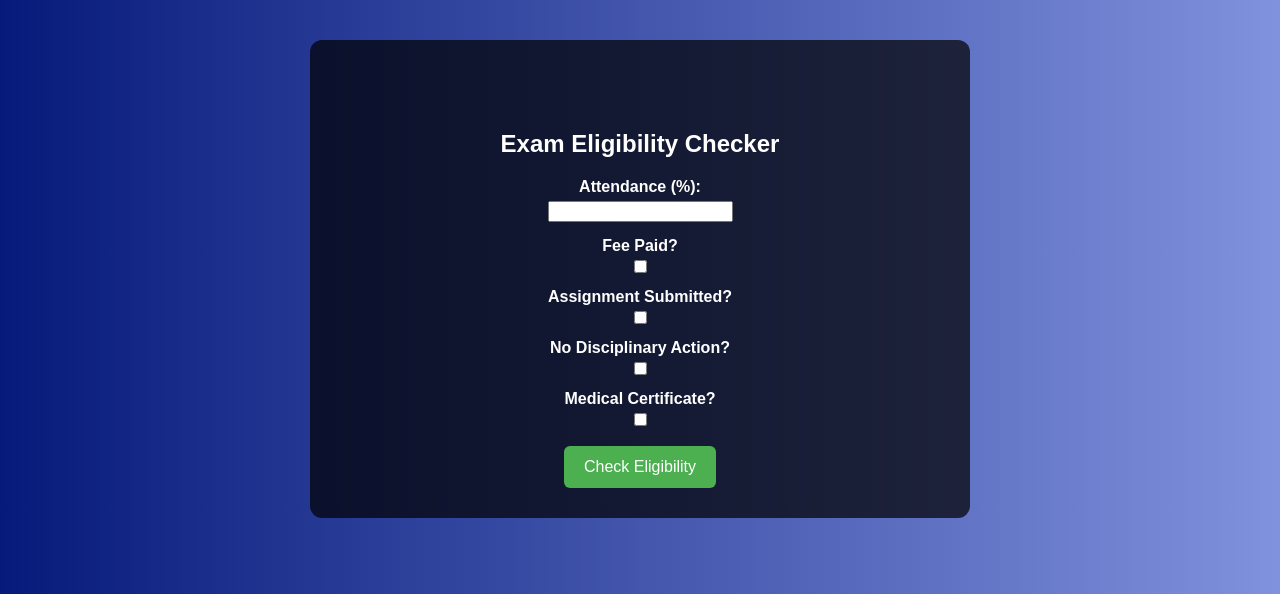
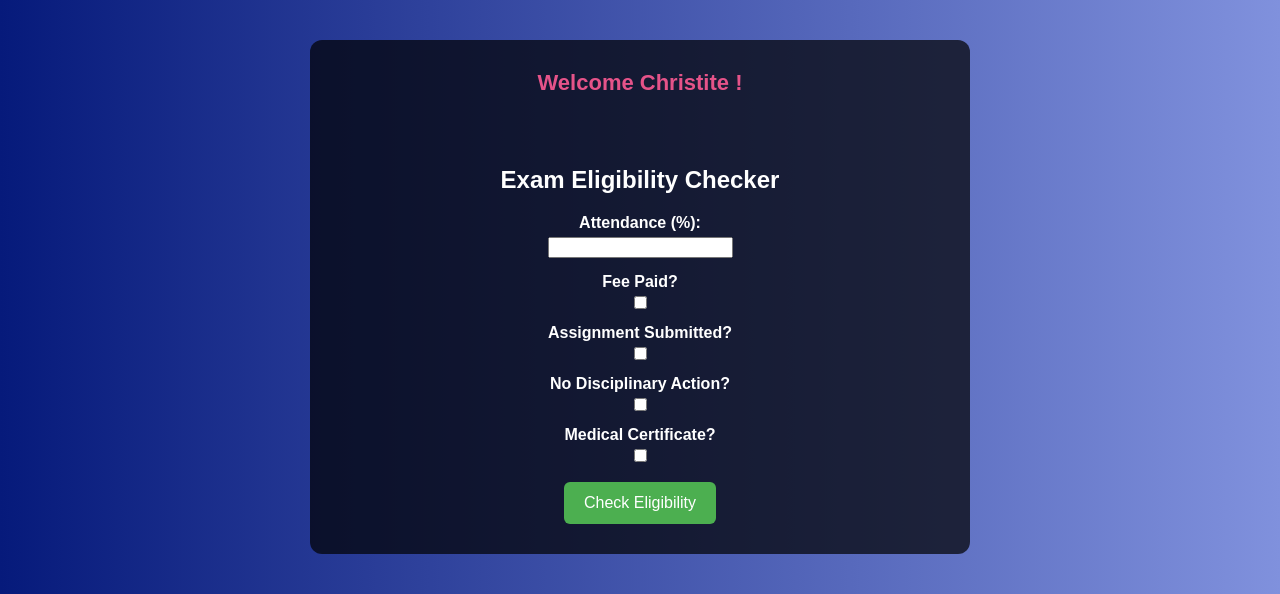
Before and after one commit to sillycoder404/sillycoder, a Flask app: page / in a window 1280 px wide. Shown: the top 594 px of the page. Run offline with Flask 3, Linux system fonts and the light colour scheme.

Commit message:
Add welcome message above marquee

```diff
--- a/static/style.css
+++ b/static/style.css
@@ -34,14 +34,22 @@
 }
 
 .container marquee a {
-  color: #049138;
+  color: #c81910;
   text-decoration: none;
   font-size: 18px;
 }
 
 .container marquee a:hover {
-  color: rgb(231, 26, 7);
+  color: rgb(31, 19, 200);
 }
+
+.welcome {
+  font-size: 22px;
+  font-weight: bold;
+  color: #e55389;
+  margin-bottom: 10px;
+}
+
 
 /* Heading */
 h2 {
--- a/templates/index.html
+++ b/templates/index.html
@@ -6,6 +6,9 @@
 </head>
 <body>
     <div class="container">
+        <!-- Constant welcome message -->
+        <div class="welcome">Welcome Christite !</div>
+
         <!-- Sliding Truth Table link -->
         <marquee behavior="scroll" direction="left">
             <a href="/truth">View Truth Table</a>
```
